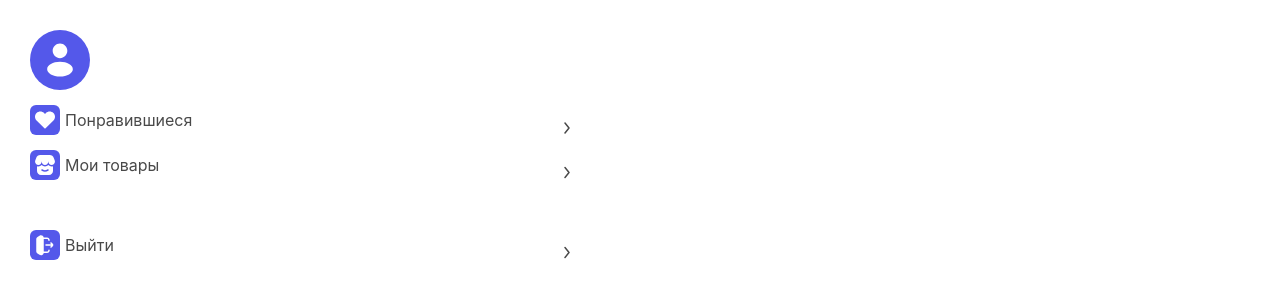
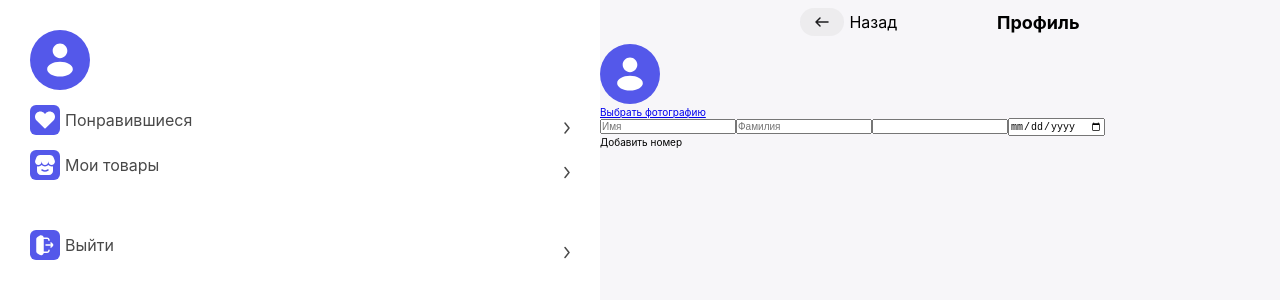
Before and after one commit to Venera00/neobis-front-marketplace, a React (Create React App) app: page /profile in a window 1280 px wide. Shown: the top 300 px of the page. Built offline with nearby package versions, Linux system fonts and the light colour scheme.

Commit message:
Add profile form

```diff
--- a/src/pages/ProfilePage/ProfilePage.css
+++ b/src/pages/ProfilePage/ProfilePage.css
@@ -0,0 +1,9 @@
+.profile-wrapper {
+  display: grid;
+  grid-template-columns: 1fr 2fr;
+}
+
+.user-wrapper {
+  background-color: #f7f6f9;
+  height: 72.5rem;
+}
--- a/src/pages/ProfilePage/ProfilePage.js
+++ b/src/pages/ProfilePage/ProfilePage.js
@@ -1,5 +1,7 @@
 import React from "react";
+import { Link } from "react-router-dom";
 import ProfileNavbar from "../../components/ProfileNavbar/ProfileNavbar";
+import goBackIcon from "../../assets/goBackIcon.svg";
 import "./ProfilePage.css";
 import profileAvatar from "../../assets/profileAvatar.svg";
 
@@ -7,7 +9,30 @@ const ProfilePage = ({ username, email }) => {
   return (
     <div className="profile-wrapper">
       <ProfileNavbar />
-      <div className="user-info"></div>
+      <div className="user-wrapper">
+        <div className="signup-text flex">
+          <Link to="/" className="flex signup-back__link">
+            <img src={goBackIcon} />
+            <p className="back-link__text">Назад</p>
+          </Link>
+          <p className="signup-title">Профиль</p>
+        </div>
+
+        <Link className="choose-photo">
+          <img src={profileAvatar} />
+          <p>Выбрать фотографию</p>
+        </Link>
+
+        <form>
+          <input type="text" placeholder="Имя" />
+          <input type="text" placeholder="Фамилия" />
+          <input type="text" value={username} />
+          <input type="date" placeholder="Дата рождения" />
+        </form>
+
+        <div>Добавить номер</div>
+        <p>{email}</p>
+      </div>
     </div>
   );
 };
```
